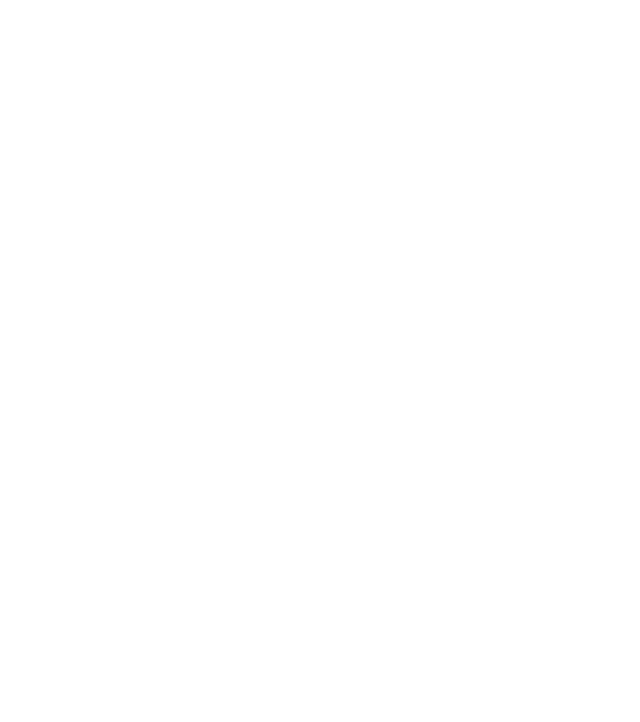
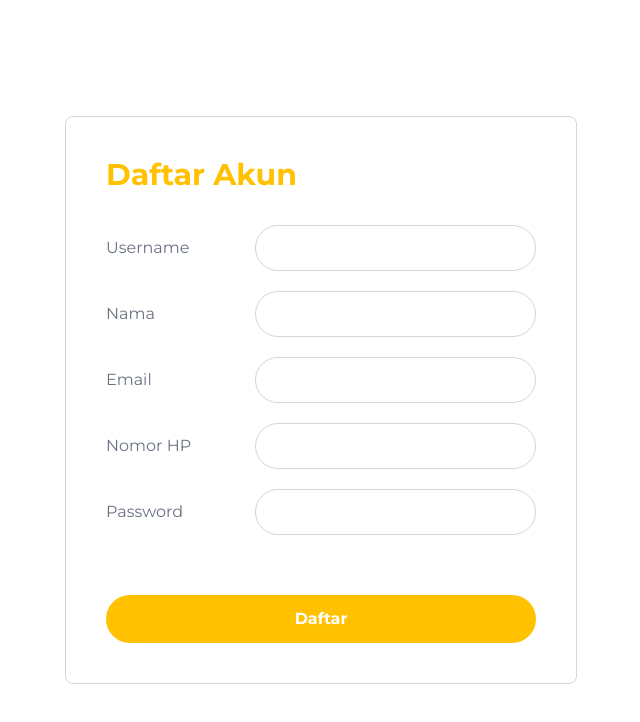
Before and after one commit to exoream/gapakerem-web, a React (Vite) app: page /register in a window 1280 px wide. Before the commit this address had no page. Shown: the top 722 px of the page, without its empty margins (319-959 px from the left). Built offline with nearby package versions, Linux system fonts and the light colour scheme.

Commit message:
register page

```diff
--- a/src/pages/Login.jsx
+++ b/src/pages/Login.jsx
@@ -1,5 +1,5 @@
 import React, { useState, useEffect } from 'react';
-import { useNavigate } from 'react-router-dom';
+import { Link, useNavigate } from 'react-router-dom';
 import Cookies from 'js-cookie';
 import axios from 'axios';
 import Logo from '../assets/logo.png'
@@ -82,10 +82,10 @@ const Login = () => {
 
                     <div className="mb-5 grid grid-cols-3 items-center gap-4">
                         <label htmlFor="email" className="font-medium text-gray-500">
-                            Email
+                            Username
                         </label>
                         <input
-                            type="username"
+                            type="text"
                             name="username"
                             className="col-span-2 border border-gray-300 text-gray-900 text-sm rounded-full focus:outline-none focus:ring-2 focus:ring-[#FFC100] focus:border-transparent w-full p-3"
                             onChange={handleChange}
@@ -116,6 +116,11 @@ const Login = () => {
                         Login
                     </button>
 
+                    <div className='mt-5 flex justify-between text-[#FFC100]'>
+                        <Link><h4>Lupa Password?</h4></Link>
+                        <Link to="/register"><h4>Belum Punya Akun?</h4></Link>
+                    </div>
+
                     {loading && (
                         <div className="flex justify-center items-center mt-10">
                             <div className="relative w-12 h-12">
--- /dev/null
+++ b/src/pages/Register.jsx
@@ -0,0 +1,108 @@
+import React, { useState } from 'react';
+
+const Register = () => {
+
+    const [input, setInput] = useState({
+        username: "",
+        name: "",
+        email: "",
+        number: "",
+        password: ""
+    });
+
+    const handleChange = (event) => {
+        const { name, value } = event.target;
+        setInput({ ...input, [name]: value });
+    };
+
+    return (
+        <div className="flex items-center justify-center h-screen">
+            <div className="w-full max-w-lg border border-gray-300 rounded-lg p-10 bg-white">
+                <form className="w-full max-w-md">
+                    <h1 className="text-3xl font-bold text-[#FFC100] mb-8">
+                        Daftar Akun
+                    </h1>
+
+                    <div className="mb-5 grid grid-cols-3 items-center gap-4">
+                        <label htmlFor="username" className="font-medium text-gray-500">
+                            Username
+                        </label>
+                        <input
+                            type="text"
+                            name="username"
+                            id="username"
+                            className="col-span-2 border border-gray-300 text-gray-900 text-sm rounded-full focus:outline-none focus:ring-2 focus:ring-[#FFC100] focus:border-transparent w-full p-3"
+                            onChange={handleChange}
+                            value={input.username}
+                        />
+                    </div>
+
+                    <div className="mb-5 grid grid-cols-3 items-center gap-4">
+                        <label htmlFor="name" className="font-medium text-gray-500">
+                            Nama
+                        </label>
+                        <input
+                            type="text"
+                            name="name"
+                            id="name"
+                            className="col-span-2 border border-gray-300 text-gray-900 text-sm rounded-full focus:outline-none focus:ring-2 focus:ring-[#FFC100] focus:border-transparent w-full p-3"
+                            onChange={handleChange}
+                            value={input.name}
+                        />
+                    </div>
+
+                    <div className="mb-5 grid grid-cols-3 items-center gap-4">
+                        <label htmlFor="email" className="font-medium text-gray-500">
+                            Email
+                        </label>
+                        <input
+                            type="email"
+                            name="email"
+                            id="email"
+                            className="col-span-2 border border-gray-300 text-gray-900 text-sm rounded-full focus:outline-none focus:ring-2 focus:ring-[#FFC100] focus:border-transparent w-full p-3"
+                            onChange={handleChange}
+                            value={input.email}
+                        />
+                    </div>
+
+                    <div className="mb-5 grid grid-cols-3 items-center gap-4">
+                        <label htmlFor="number" className="font-medium text-gray-500">
+                            Nomor HP
+                        </label>
+                        <input
+                            type="number"
+                            name="number"
+                            id="number"
+                            className="col-span-2 border border-gray-300 text-gray-900 text-sm rounded-full focus:outline-none focus:ring-2 focus:ring-[#FFC100] focus:border-transparent w-full p-3"
+                            onChange={handleChange}
+                            value={input.number}
+                        />
+                    </div>
+
+                    <div className="mb-5 grid grid-cols-3 items-center gap-4">
+                        <label htmlFor="password" className="font-medium text-gray-500">
+                            Password
+                        </label>
+                        <input
+                            type="password"
+                            name="password"
+                            id="password"
+                            className="col-span-2 border border-gray-300 text-gray-900 text-sm rounded-full focus:outline-none focus:ring-2 focus:ring-[#FFC100] focus:border-transparent w-full p-3"
+                            onChange={handleChange}
+                            value={input.password}
+                        />
+                    </div>
+
+                    <button
+                        type="submit"
+                        className="w-full bg-[#FFC100] mt-10 text-white font-semibold py-3 rounded-full hover:opacity-90 transition"
+                    >
+                        Daftar
+                    </button>
+                </form>
+            </div>
+        </div>
+    );
+};
+
+export default Register;
--- a/src/routes/AppRoutes.jsx
+++ b/src/routes/AppRoutes.jsx
@@ -6,6 +6,7 @@ import Footer from "../component/Footer";
 import AboutUs from "../pages/AboutUs";
 import Trip from "../pages/Trip";
 import Login from "../pages/Login";
+import Register from "../pages/Register";
 
 const AppRoutes = () => {
     return (
@@ -41,6 +42,12 @@ const AppRoutes = () => {
                     </>
                 }
                 />
+                <Route path="register" element={
+                    <>
+                        <Register />
+                    </>
+                }
+                />
             </Routes>
         </>
     )
```
